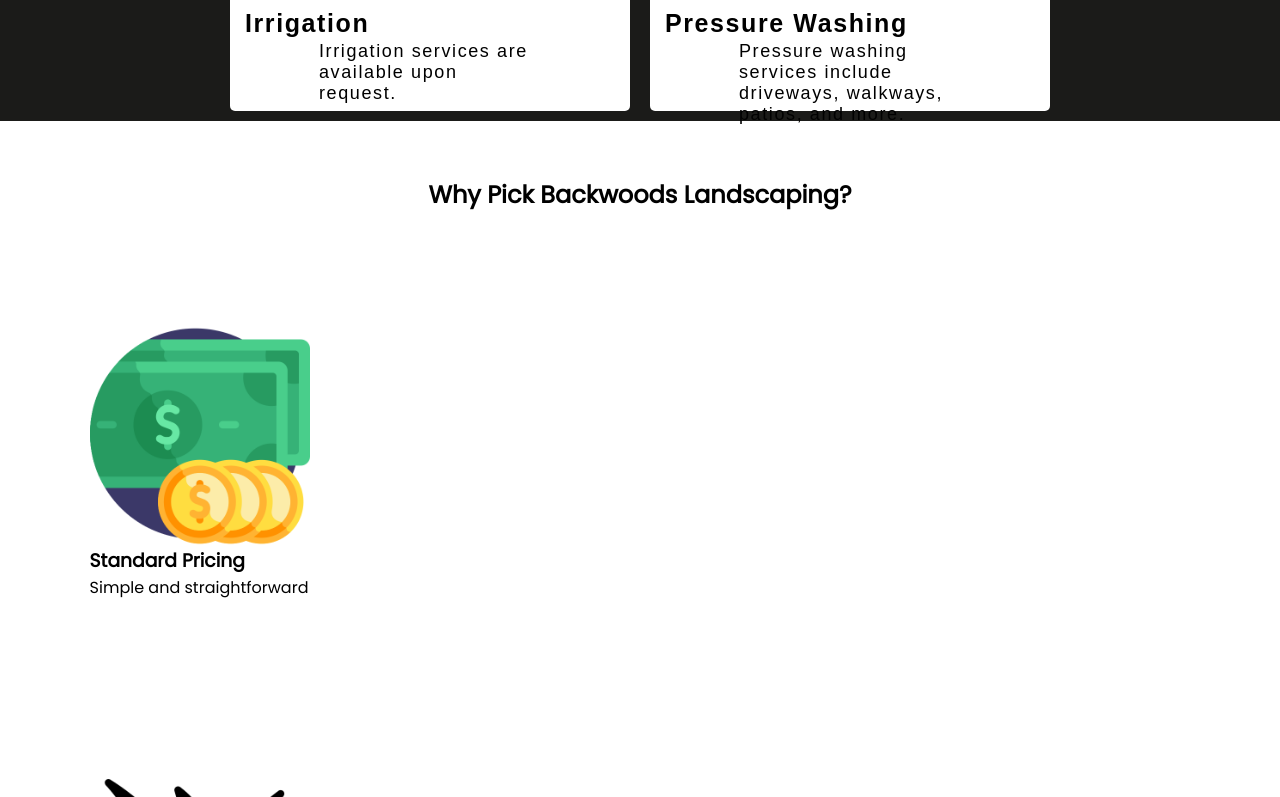
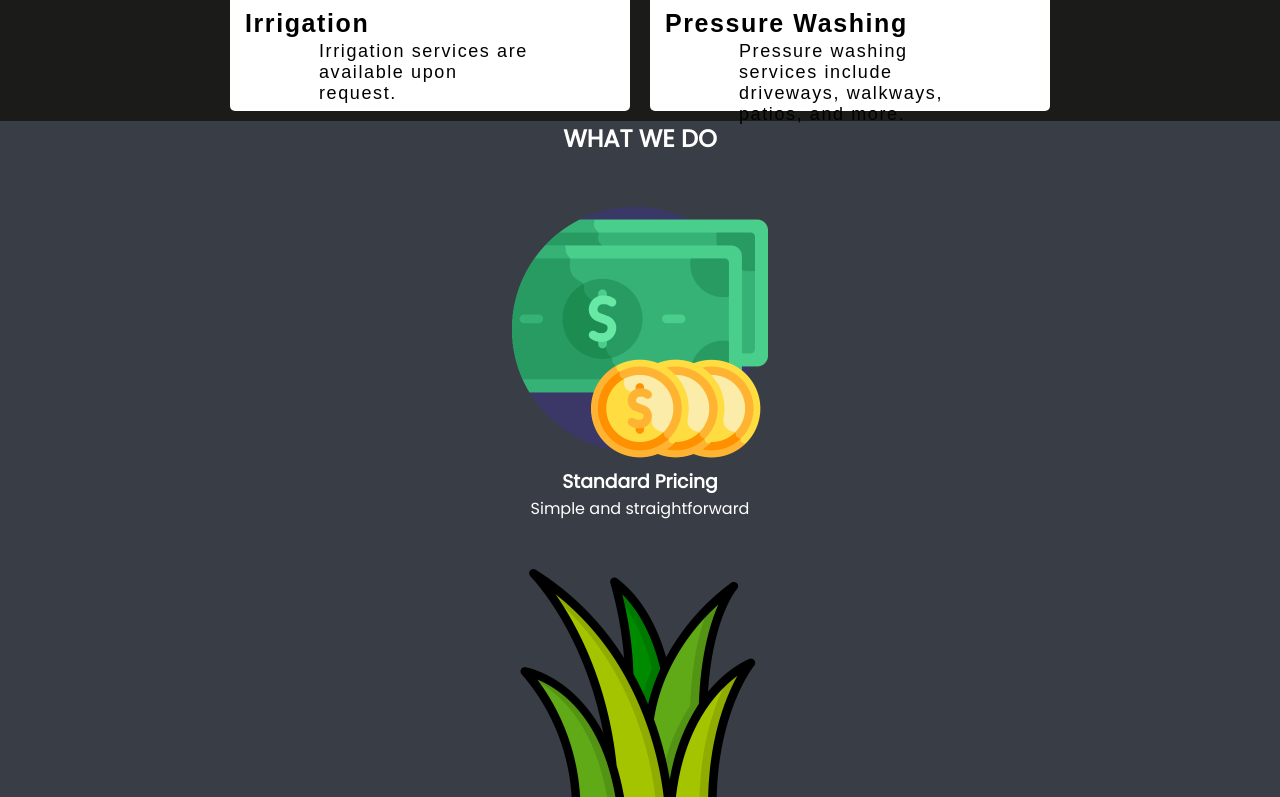
Before and after one commit to raybarkerrr/backwoods-landscaping, a plain HTML site: page index.html in a window 1280 px wide. Shown: the part 6803-7600 px from the top of the page. Drawn offline with nearby package versions, Linux system fonts and the light colour scheme; a web font is replaced by a local one.

Commit message:
Replaced section with another
The section I was making from scratch wouldn't function properly so I just grabbed the one that worked.

```diff
--- a/index.html
+++ b/index.html
@@ -108,35 +108,37 @@
                 <p>Pressure washing services include driveways, walkways, patios, and more.</p>
             </div>
         </section>
-            <section class="why-us-section">
-                <div class="why-pick-backwoods">
-                    <h1>Why Pick Backwoods Landscaping?</h1>
-                </div>
-                <div class="why-pick-content">
+            <section class="specialize-section">
+                    <h1 class="what-we-do">WHAT WE DO</h1>
+                    <div class="specialize-icons">
                         <img src="Photos/money.png">
                         <h3>Standard Pricing</h3>
                         <p>Simple and straightforward</p>
                     </div>
-                <div class="why-pick-content">
+                    <div class="specialize-icons">
                         <img src="Photos/grass.png">
                         <h3>Hands On Design</h3>
                         <p>Patient, one on one approach</p>
                     </div>
-                <div class="why-pick-content">
+                    <div class="specialize-icons">
                         <img src="Photos/talking.png">
                         <h3>Customer Service</h3>
                         <p>Consistent Communication</p>
                     </div>
-                <div class="why-pick-content">
+                    <div class="specialize-icons">
                         <img src="Photos/lawn-mower.png">
                         <h3>Professional Project Management</h3>
                         <p>From design to construction and beyond</p>
                     </div>
+                    </div>
+                </div>
             </section>
             <section class="about-us">
-                <div class="about-us-body">
+                <div class="about-us-section">
                     <h1>About Us</h1>
-                    <p></p>
+                    <img src="Photos/grass.png">
+                    <h3>Hands On Design</h3>
+                    <p>Patient, one on one approach</p>
                 </div>
             </section>
             <section class="footer-section">
--- a/stylesheet.css
+++ b/stylesheet.css
@@ -373,37 +373,6 @@
   font-size: 17px;
 }
 
-  /* Why Pick Backwoods Section */
-
-  .why-us-section{
-    padding-top: 3.5rem;
-    padding-bottom: 2rem;
-  }
-
-  .why-pick-backwoods{
-    color: black;
-    align-items: center;
-    text-align: center;
-  }
-
-  .why-pick-backwoods h1{
-    padding-bottom: 1.5rem;
-  }
-
-  .why-pick-content{
-    color: black;
-    display: flex;
-    text-align: left;
-    flex-direction: column;
-    padding: 7% 7% 7% 7%;
-
-  }
-
-  .why-pick-content img{
-    width: 20%;
-  }
-
-
   /* Meet Your Trainers Section */
 
   .meet-your-trainers{
@@ -522,7 +491,7 @@
 
   /* About Page */
 
-  .about-us-image{
+  .about-us-section img{
     width: 300px;
     height: auto;
     padding-bottom: 1rem;
@@ -573,6 +542,10 @@
     color: white;
     letter-spacing: .1rem;
     padding: 2% 7% 2% 7%;
+  }
+
+  .about-us-body{
+
   }
 
     /* Media Query */
```
Lines whose indentation alone changed are shown as unchanged.
